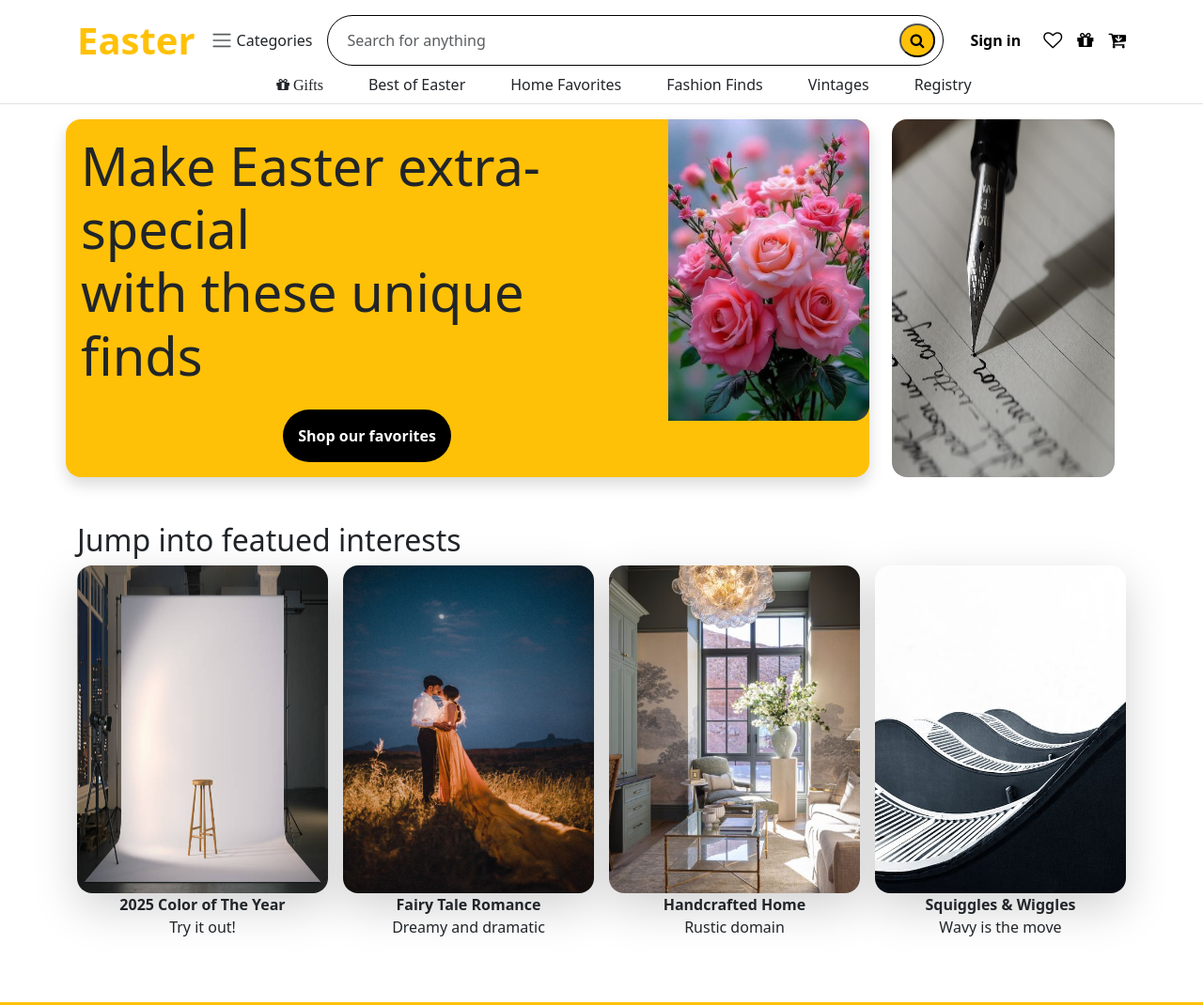
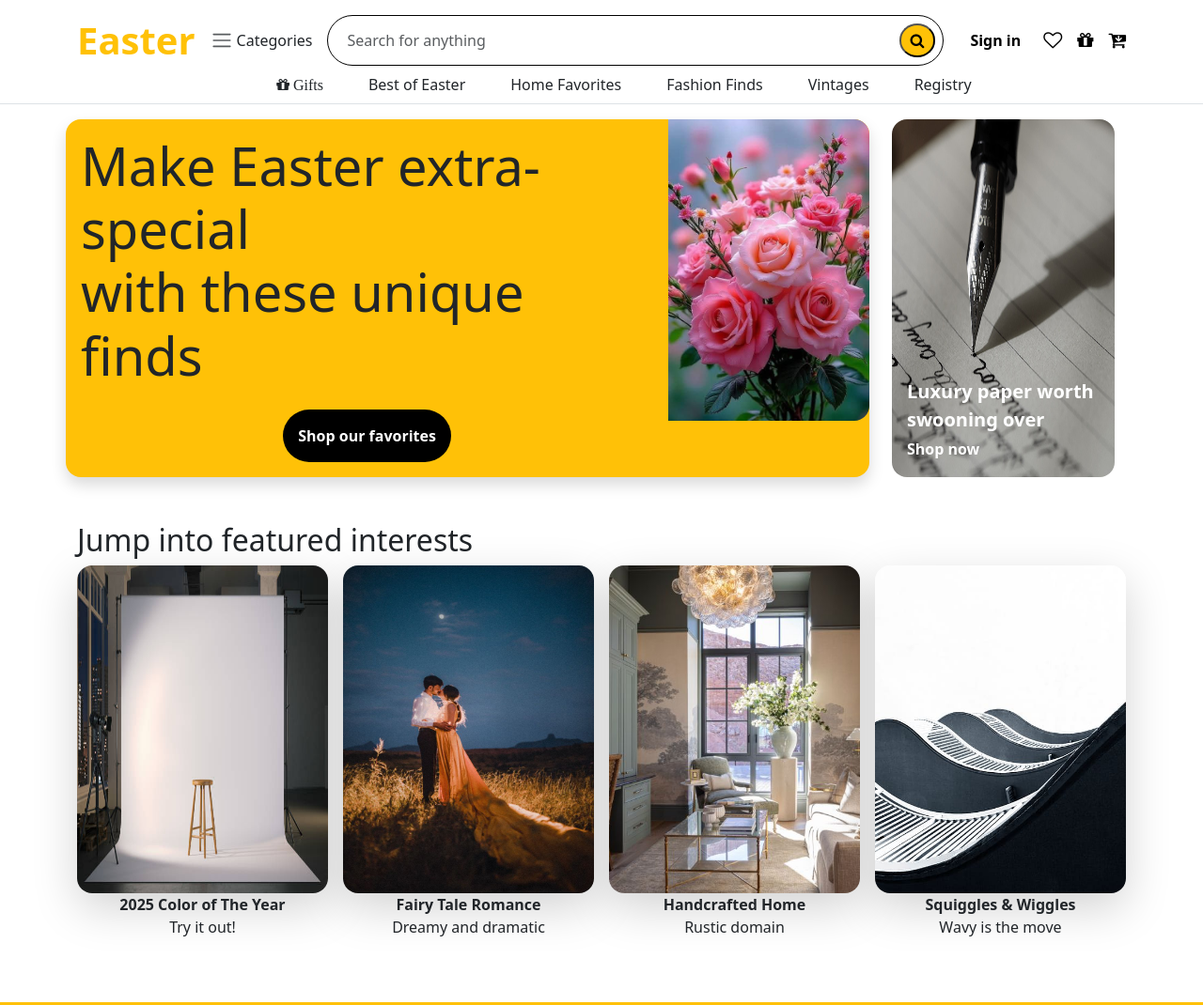
Before and after one commit to ClydeCenteno1/Easter-, a plain HTML site: page index.html in a window 1280 px wide. Shown: the top 1070 px of the page at 94% size. Drawn offline with nearby package versions, Linux system fonts and the light colour scheme.

Commit message:
add text in hero section image, make universal padding,margin, box-size, font-size, fix typo

```diff
--- a/index.html
+++ b/index.html
@@ -38,9 +38,11 @@
 
                     <div class=" d-flex align-items-center ms-1">
                         <a class="nav-link ms-3 fw-bold text-decoration-none text-black" href="#">Sign in </a>
-                        <a class="fa fa-heart-o ms-3 fs-5 text-decoration-none text-black" href="#" aria-hidden="true"></a>
+                        <a class="fa fa-heart-o ms-3 fs-5 text-decoration-none text-black" href="#"
+                            aria-hidden="true"></a>
                         <a class="fa fa-gift ms-3 fs-5 text-decoration-none text-black" href="#" aria-hidden="true"></a>
-                        <a class="fa fa-cart-arrow-down ms-3 fs-5 text-decoration-none text-black" href="#" aria-hidden="true"></a>
+                        <a class="fa fa-cart-arrow-down ms-3 fs-5 text-decoration-none text-black" href="#"
+                            aria-hidden="true"></a>
                     </div>
                 </div>
             </div>
@@ -81,8 +83,12 @@
             </div>
 
             <div class="col-lg-3 col-sm-12 d-none d-lg-block">
-                <div class="container d-flex h-100">
+                <div class="container d-flex h-100 position-relative">
                     <img src="img2.jpg" class="img-fluid rounded-4 ">
+                    <div class="position-absolute text-white p-3 fs-5 fw-bold bottom-0">
+                        <p class="m-0">Luxury paper worth<br> swooning over</p>
+                        <a class="fs-6 text-decoration-none text-white" href="#">Shop now</a>
+                    </div>
                 </div>
             </div>
         </div>
@@ -90,7 +96,7 @@
     <!-- Featured Interest-->
 
     <div class="container mt-5">
-        <h2>Jump into featued interests</h2>
+        <h2>Jump into featured interests</h2>
         <div class="row g-3">
             <div class="col-sm-12 col-md-6 col-lg-3">
                 <img src="chair.jpg" class="img-fluid rounded-4 shadow-lg h-75 w-100">
@@ -153,7 +159,8 @@
 
                 <div class="text-center mt-3 p-3">
                     <h2 class="fs-4 mb-3">Have a question? Well, we've got some answers.</h2>
-                    <a class="border border-black p-2 rounded-5 text-decoration-none text-black fw-bold" href="#">Go to help center</a>
+                    <a class="border border-black p-2 rounded-5 text-decoration-none text-black fw-bold" href="#">Go to
+                        help center</a>
                 </div>
 
 
--- /dev/null
+++ b/styles.css
@@ -0,0 +1,6 @@
+*{
+    margin:0;
+    padding:0;
+    box-sizing: border-box;
+    font-size: 16px;
+}
```
